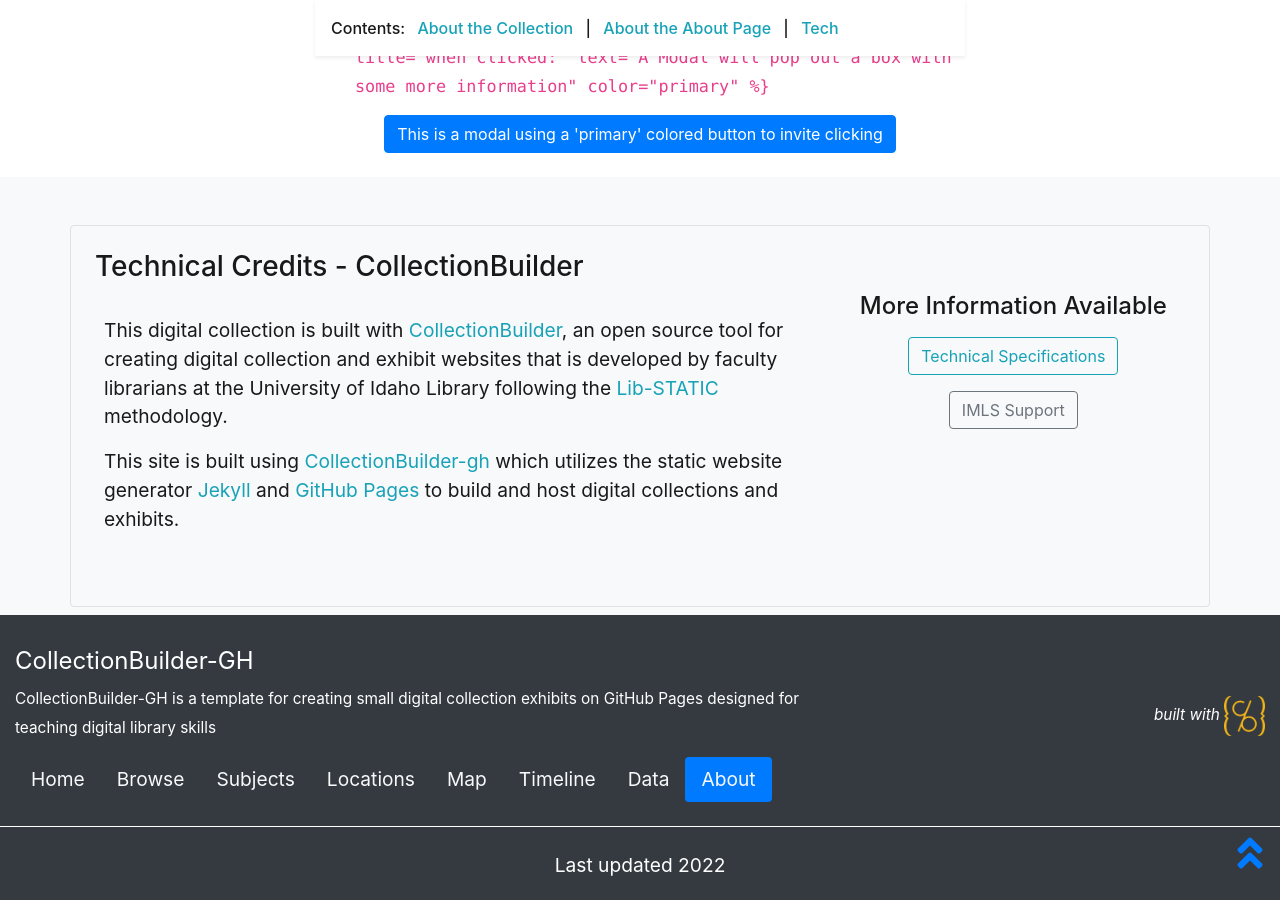
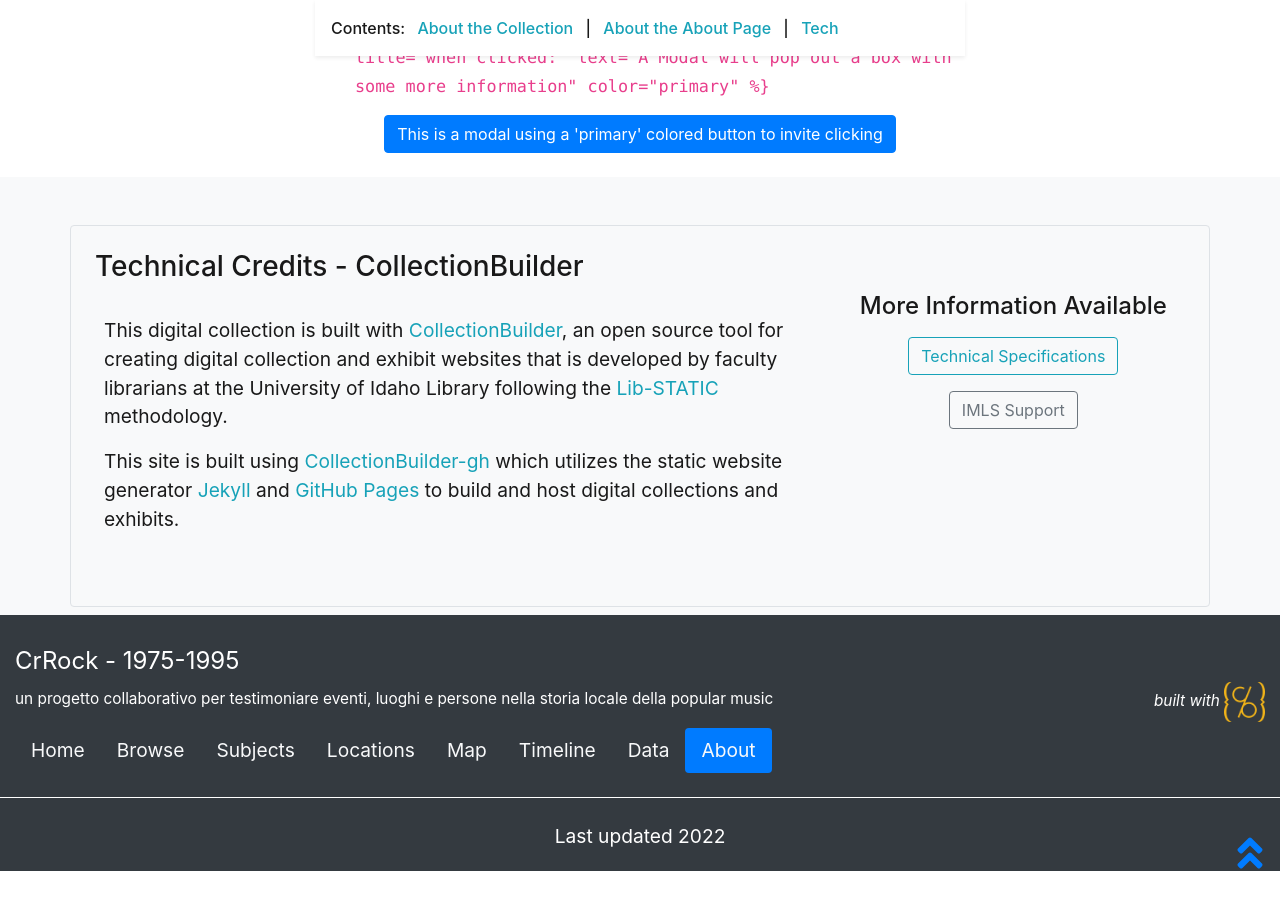
Before and after one commit to alessandro-bratus/CremonaRock, a Jekyll site: the page built from pages/about.md, in a window 1280 px wide and 900 px high, scrolled down 4893 px. Built offline with Jekyll 4.4.1, drawn with Linux system fonts in a browser that asks for light colours; after the commit the page ends 5764 px from its top, so only the background shows below that; some of the changed text lies outside the part shown.

Commit message:
Update _config.yml

```diff
--- a/_config.yml
+++ b/_config.yml
@@ -20,14 +20,14 @@
 # SITE SETTINGS
 #
 # title of site appears in banner
-title: CollectionBuilder-GH
+title: CrRock - 1975-1995
 # tagline, a short phrase that will appear throughout the site in the top banner
-tagline: a template for creating simple digital exhibits
+tagline: archivio digitale della popular music a Cremona
 # description appears in meta tags and other locations
 # this description might appear in search result lists, keep around 160 characters max
-description: "CollectionBuilder-GH is a template for creating small digital collection exhibits on GitHub Pages designed for teaching digital library skills"
+description: un progetto collaborativo per testimoniare eventi, luoghi e persone nella storia locale della popular music
 # creator of the digital collection, to appear in meta tags; we typically use our GitHub usernames but feel free to just use your name
-author: CollectionBuilder
+author: ---
 
 ##########
 # COLLECTION SETTINGS
```
